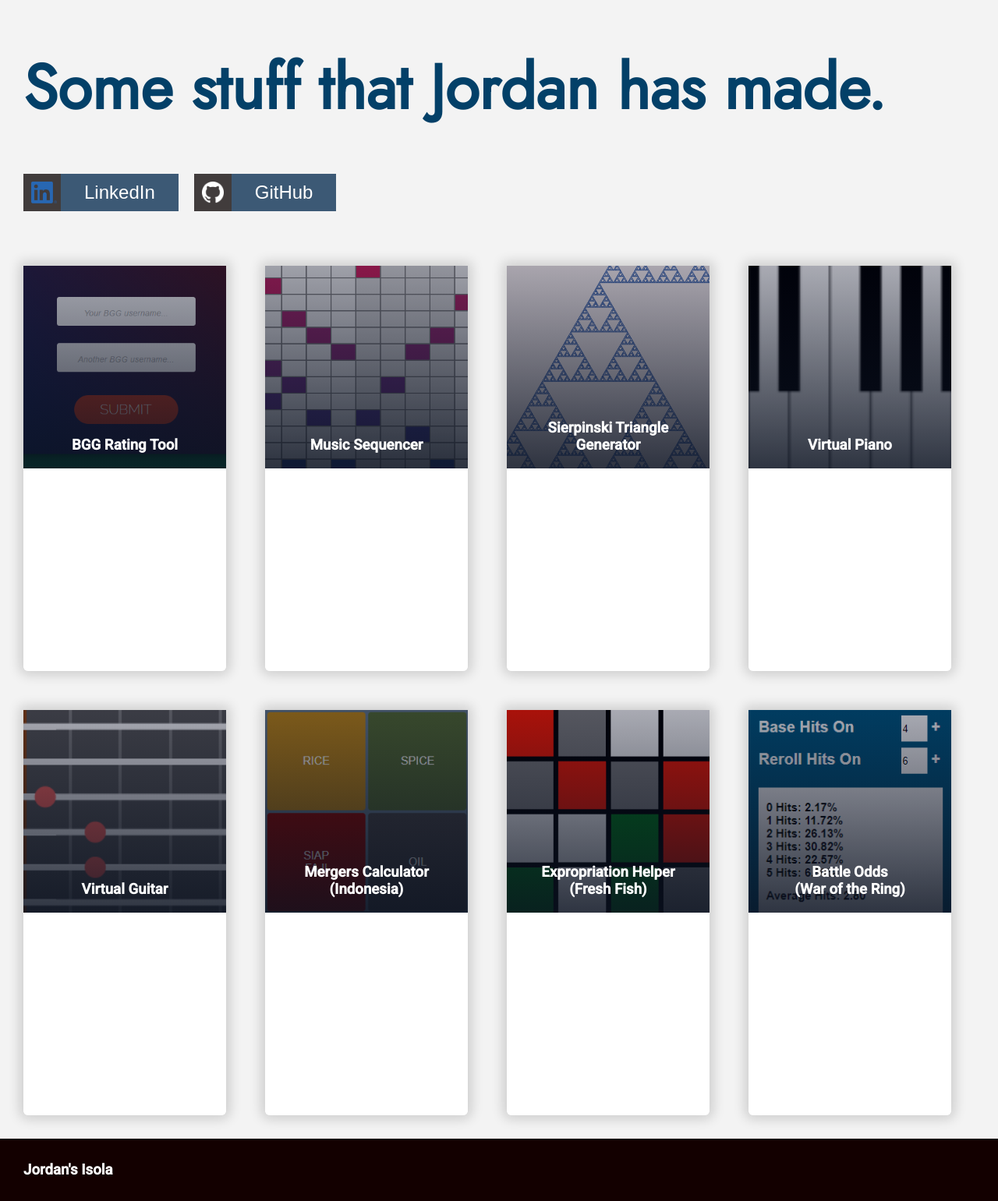
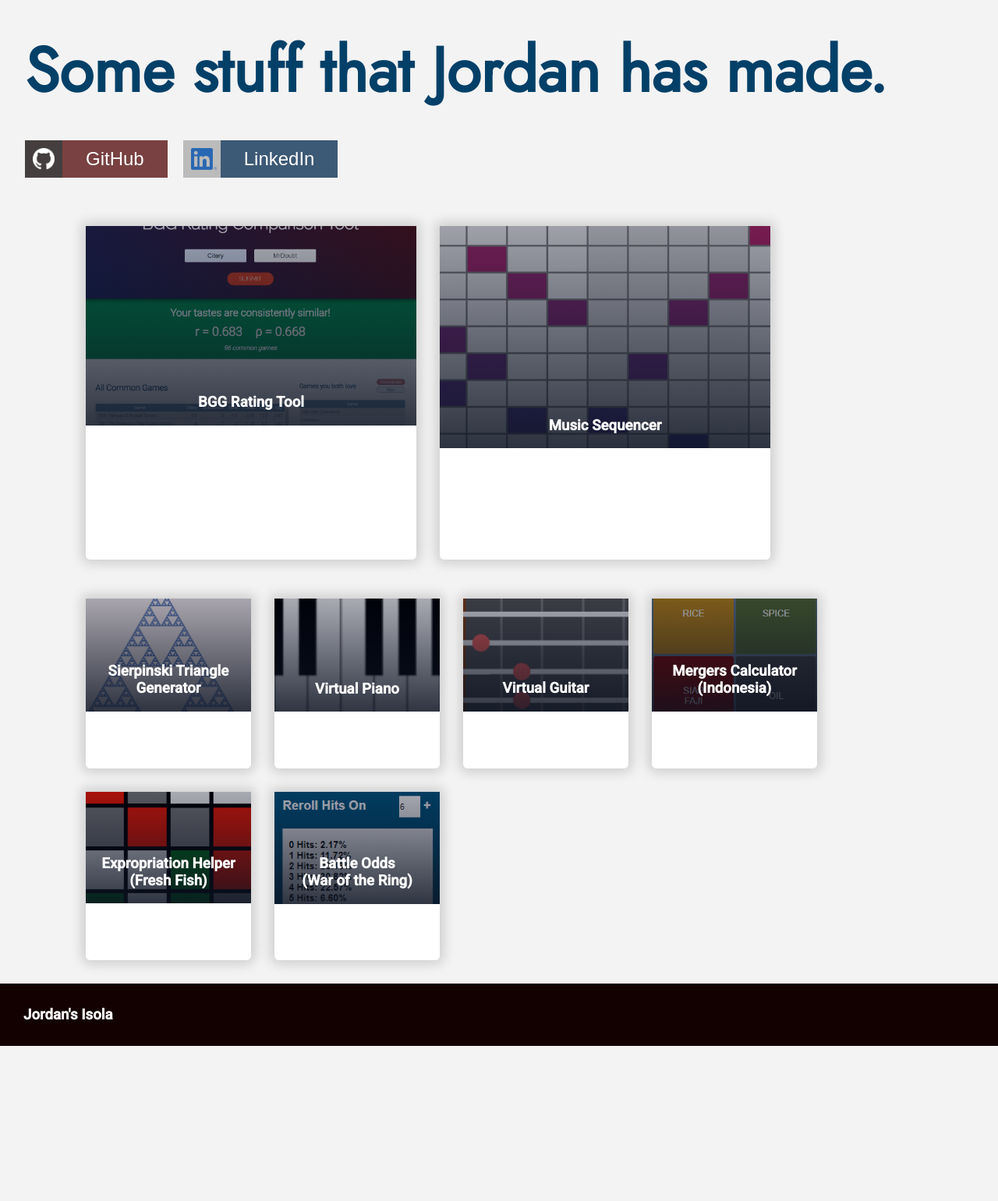
Before and after one commit to j-feigner/jordans-isola, a PHP site: page / in a window 1280 px wide. Shown: the whole page at 78% size. After the commit the page ends 1342 px from the top, so only its background shows below. Run offline with PHP 8.4, Linux system fonts and the light colour scheme.

Commit message:
Remote update

```diff
--- a/www/css/style.css
+++ b/www/css/style.css
@@ -16,12 +16,14 @@ html, body, #site-wrapper {
 header {
     display: flex;
     flex-direction: column;
+    align-items: flex-start;
     flex-wrap: wrap;
+    padding: 2em;
+    gap: 2em;
 }
 
 #site-header {
     color: rgb(3, 64, 104);
-    padding: 0px 30px 0px 30px;
     font-family: 'Jost', sans-serif;
     font-weight: 200;
 }
@@ -36,15 +38,15 @@ header {
 #social-links {
     display: flex;
     flex-direction: row;
+    flex-wrap: wrap;
     align-items: flex-start;
-    padding-left: 30px;
     gap: 20px;
-    margin-bottom: 40px;
 }
 
 /* Main Container */
 main {
     flex-grow: 1;
+    padding: 0px 80px 0px 80px;
 }
 
 #main-content {
@@ -55,22 +57,40 @@ main {
     padding: 30px;
 }
 
+.flex-row {
+    display: flex;
+    flex-direction: row;
+    flex-wrap: wrap;
+    width: 100%;
+    gap: 30px;
+}
+
 /* Link Styling */
 .page-link {
     display: flex;
     flex-direction: column;
-    width: 260px;
-    aspect-ratio: 1/2;
     box-shadow: 0px 0px 15px 5px rgba(0, 0, 0, 0.158);
     border-radius: 0px 0px 6px 6px;
+}
+
+#large-projects .page-link {
+    flex-basis: 40%;
+    min-width: 300px;
+}
+
+#less-large-projects .page-link {
+    flex-basis: 20%;
 }
 
 .link-image {
     position: relative;
     width: 100%;
-    flex-basis: 50%;
     cursor: pointer;
     overflow: hidden;
+}
+
+.link-image img {
+    object-fit: cover;
 }
 
 .link-image img,
@@ -101,7 +121,7 @@ main {
 }
 
 .link-image:hover img {
-    transform: scale(108%);
+    transform: scale(106%);
 }
 
 .link-label {
@@ -168,7 +188,7 @@ footer {
 .button-body-wrapper .moving-arrow {
     position: absolute;
     top: 50%;
-    right: 0px;
+    right: -8px;
     transform: translateY(-50%);
     height: 0.75em;
     padding-right: 0px;
@@ -182,13 +202,13 @@ footer {
 
 .link-arrow-button button:hover .moving-arrow {
     opacity: 1;
-    padding-right: 15px;
+    padding-right: 22px;
 }
 
 .link-arrow-button button:hover .button-body-wrapper {
     padding-left: 18px;
     padding-right: 42px;
-    background-color: rgb(201, 107, 45);
+    background-color: rgb(226, 118, 90)!important;
 }
 
 .link-arrow-button .web-icon-wrapper {
@@ -196,16 +216,31 @@ footer {
     box-sizing: border-box;
     height: 100%;
     max-width: 2em;
-    background-color: rgb(65, 60, 60);
     transition: all .3s;
-}
-
-.link-arrow-button button:hover .web-icon-wrapper {
-    background-color: rgba(0, 0, 0, 0.45);
 }
 
 .link-arrow-button .web-icon-wrapper img {
     max-height: 100%;
+}
+
+#linkedin-top-link .web-icon-wrapper {
+    background-color: rgb(187, 187, 187)
+}
+
+#linkedin-top-link button:hover .web-icon-wrapper {
+    background-color: rgb(219, 219, 219)
+}
+
+#github-top-link .web-icon-wrapper {
+    background-color: rgb(68, 62, 62)
+}
+
+#github-top-link .button-body-wrapper {
+    background-color: rgb(121, 65, 65)
+}
+
+#github-top-link button:hover .web-icon-wrapper {
+    background-color: rgb(36, 36, 36)
 }
 
 /* General Styles & Font Sizes */
@@ -216,4 +251,5 @@ a {
 
 h1 {
     font-size: 5em;
+    margin: 0px;
 }
--- a/www/html/index.html
+++ b/www/html/index.html
@@ -13,11 +13,22 @@
     <div id="site-wrapper">
         <header>
             <div id="site-header">
-                <h1>Some stuff that Jordan has&nbsp;made.</h1>
+                <h1>Some stuff that Jordan has made.</h1>
                 <!-- <div class="heading-underline"></div> -->
              </div>
              <div id="social-links">
-                <div class="link-arrow-button">
+                <div class="link-arrow-button" id="github-top-link">
+                    <a href="https://github.com/j-feigner" target="_blank"><button>
+                        <div class="web-icon-wrapper">
+                            <img src="images/GitHub-Mark-Light-64px.png">
+                        </div>
+                        <div class="button-body-wrapper">
+                            <span>GitHub</span>
+                            <img src="images/dropdown_arrow.svg" class="moving-arrow">
+                        </div>
+                    </button></a>
+                </div>
+                <div class="link-arrow-button" id="linkedin-top-link">
                     <a href="www.linkedin.com/in/jordan-feigner" target="_blank"><button>
                         <div class="web-icon-wrapper">
                             <img src="images\LI-In-Bug.png">
@@ -28,22 +39,12 @@
                         </div>
                     </button></a>
                 </div>
-                <div class="link-arrow-button">
-                    <a href="https://github.com/j-feigner" target="_blank"><button>
-                            <div class="web-icon-wrapper">
-                                <img src="images/GitHub-Mark-Light-64px.png">
-                            </div>
-                            <div class="button-body-wrapper">
-                                <span>GitHub</span>
-                                <img src="images/dropdown_arrow.svg" class="moving-arrow">
-                            </div>
-                    </button></a>
-                </div>
              </div>
         </header>
         <main>
             <div id="main-content">
-                <div class="page-link">
+                <div id="large-projects" class="flex-row">
+                    <div class="page-link big">
                         <div class="link-image">
                             <img src="images/bgg_ratings_link.png">
                             <a href="pages/bggratingstool">
@@ -54,10 +55,9 @@
                             </div>
                         </div>
                         <div class="link-description">
-
                         </div>
                     </div>
-                <div class="page-link">
+                    <div class="page-link big">
                         <div class="link-image">
                             <img src="images/music_sequencer_link.png">
                             <a href="pages/musicsequencer">
@@ -68,9 +68,10 @@
                             </div>
                         </div>
                         <div class="link-description">
-
                         </div>
                     </div>
+                </div>
+                <div id="less-large-projects" class="flex-row">
                     <div class="page-link">
                         <div class="link-image">
                             <img src="images/sierpinski_link.png">
@@ -82,7 +83,6 @@
                             </div>
                         </div>
                         <div class="link-description">
-
                         </div>
                     </div>
                     <div class="page-link">
@@ -96,7 +96,6 @@
                             </div>
                         </div>
                         <div class="link-description">
-
                         </div>
                     </div>
                     <div class="page-link">
@@ -110,7 +109,6 @@
                             </div>
                         </div>
                         <div class="link-description">
-
                         </div>
                     </div>
                     <div class="page-link">
@@ -124,7 +122,6 @@
                             </div>
                         </div>
                         <div class="link-description">
-
                         </div>
                     </div>
                     <div class="page-link">
@@ -138,7 +135,6 @@
                             </div>
                         </div>
                         <div class="link-description">
-
                         </div>
                     </div>
                     <div class="page-link">
@@ -152,7 +148,7 @@
                             </div>
                         </div>
                         <div class="link-description">
-
+                        </div>
                     </div>
                 </div>
             </div>
```
Also changed, not shown: www/images/bgg_ratings_link.PNG. Lines whose indentation alone changed are shown as unchanged.
